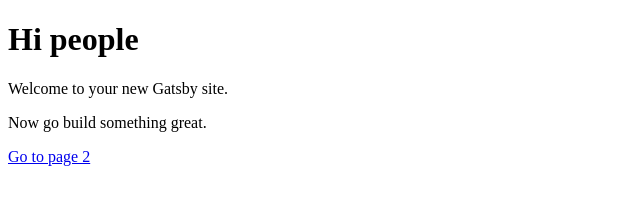
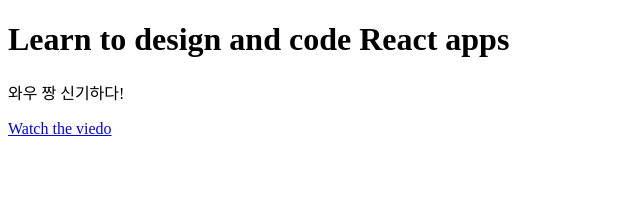
Before and after one commit to heyjuwooo/my-app, a Gatsby site: page / in a window 1280 px wide. Shown: the whole page, without its empty margins (0-640 px from the left). Built offline with nearby package versions, Linux system fonts and the light colour scheme; Gatsby itself is replaced by a stand-in of ours.

Commit message:
watch button text

```diff
--- a/gatsby-config.js
+++ b/gatsby-config.js
@@ -1,6 +1,6 @@
 module.exports = {
   siteMetadata: {
-    title: 'Gatsby Default Starter',
+    title: 'Design+Code 3',
   },
   plugins: ['gatsby-plugin-react-helmet'],
 }
--- a/src/pages/index.js
+++ b/src/pages/index.js
@@ -3,10 +3,9 @@
 
 const IndexPage = () => (
   <div>
-    <h1>Hi people</h1>
-    <p>Welcome to your new Gatsby site.</p>
-    <p>Now go build something great.</p>
-    <Link to="/page-2/">Go to page 2</Link>
+    <h1>Learn to design and code React apps</h1>
+    <p>와우 짱 신기하다!</p>
+    <Link to="/page-2/">Watch the viedo</Link>
   </div>
 )
 
```
